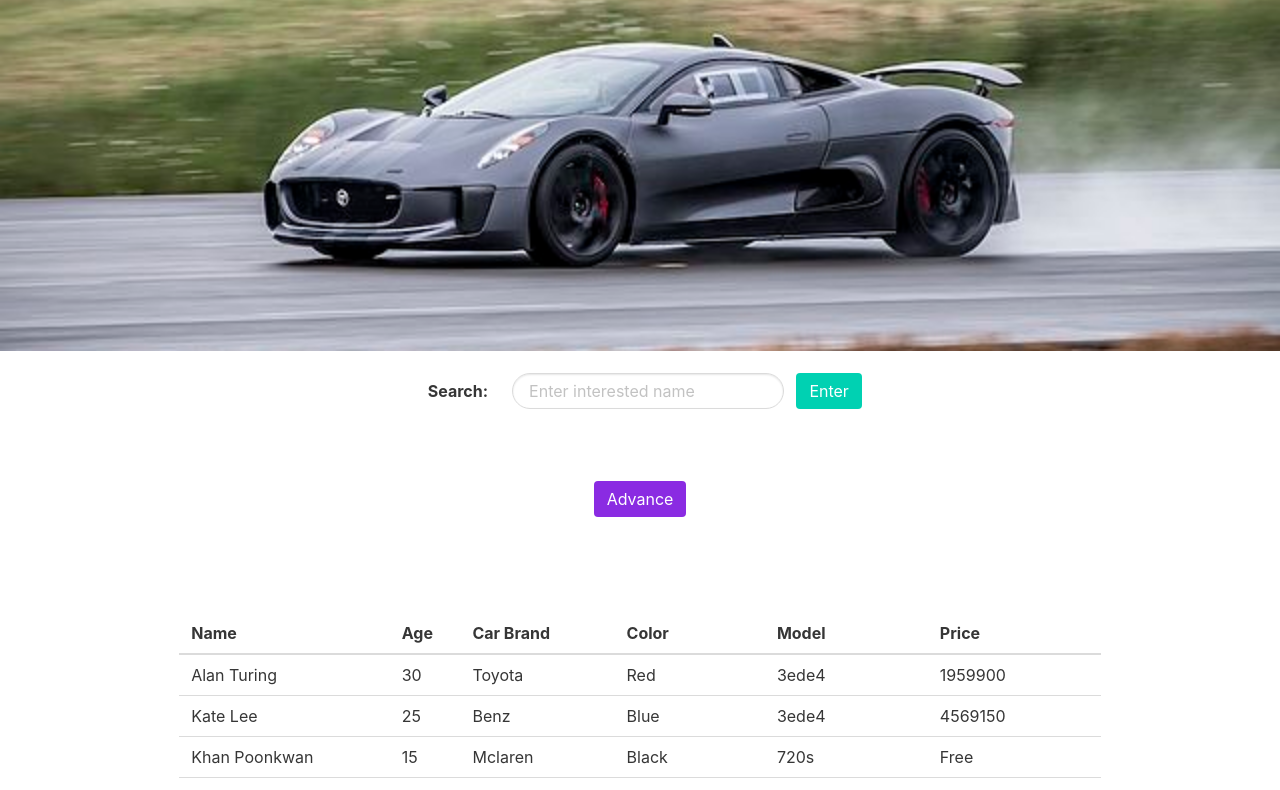
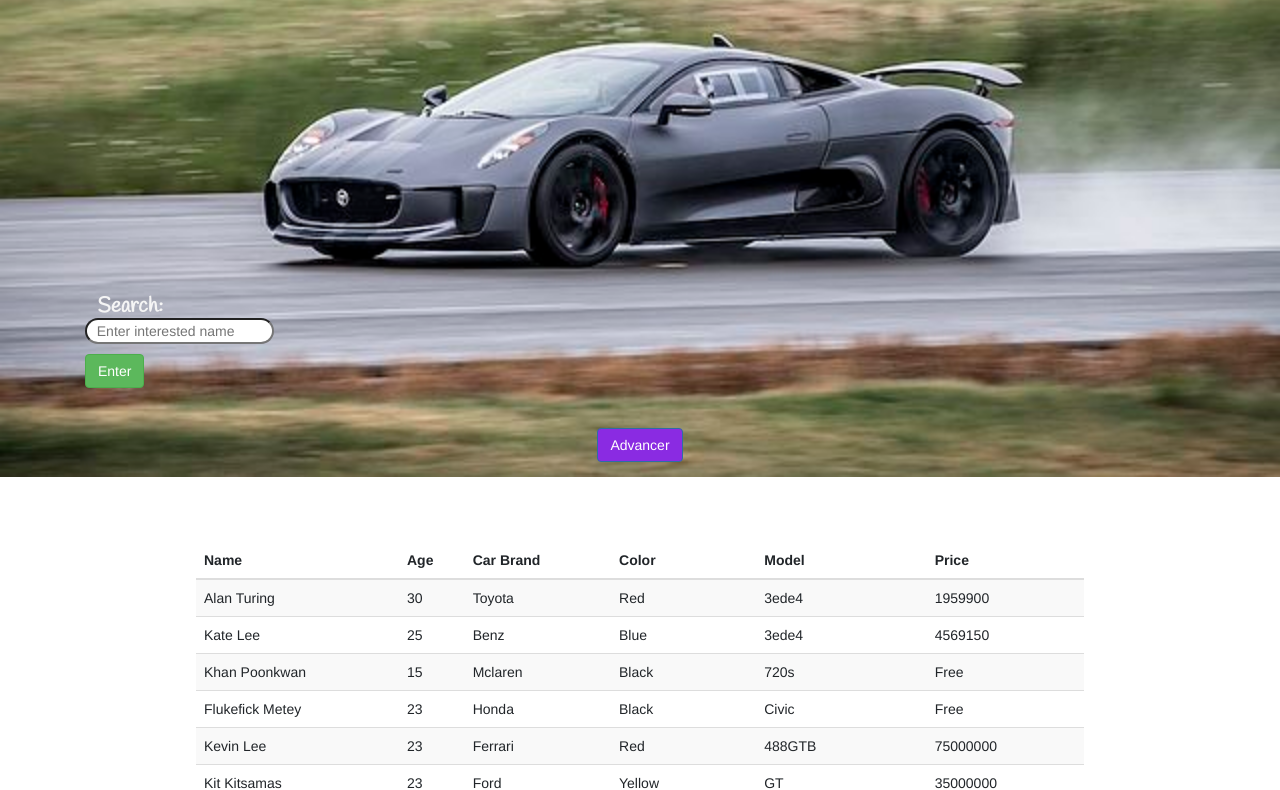
Before and after one commit to krittin1/krittin1.github.io, a plain HTML site: page jquery3/index.html in a window 1280 px wide. Shown: the part 169-959 px from the top of the page. Drawn offline with nearby package versions, Linux system fonts and the light colour scheme.

Commit message:
Add files via upload

```diff
--- a/jquery3/index.html
+++ b/jquery3/index.html
@@ -5,9 +5,13 @@
     <meta name="viewport" content="width=device-width, initial-scale=1.0">
     <meta http-equiv="X-UA-Compatible" content="ie=edge">
     <title>JQuery 3 for fun</title>
-    <link rel="stylesheet" href="bulma-0.7.2/css/bulma.min.css">
+    <link rel="stylesheet" href="https://stackpath.bootstrapcdn.com/bootstrap/4.2.1/css/bootstrap.min.css" integrity="sha384-GJzZqFGwb1QTTN6wy59ffF1BuGJpLSa9DkKMp0DgiMDm4iYMj70gZWKYbI706tWS" crossorigin="anonymous">
+
     <link rel="stylesheet" href="style.css">
+    <meta name="viewport" content="width=device-width, initial-scale=1">
+    <link rel="stylesheet" href="https://maxcdn.bootstrapcdn.com/bootstrap/3.4.0/css/bootstrap.min.css">
 
+    <link rel="stylesheet" href="https://use.fontawesome.com/releases/v5.7.1/css/all.css" integrity="sha384-fnmOCqbTlWIlj8LyTjo7mOUStjsKC4pOpQbqyi7RrhN7udi9RwhKkMHpvLbHG9Sr" crossorigin="anonymous">
 </head>
 <body >
 
@@ -21,15 +25,17 @@
                 <div class="field is-horizontal">
                     <div class="field-label is-normal">
                         <label class="label"  for="input-text">Search: </label>
+
                     </div>
                     <div class="field-body">
                         <div class="field">
                             <p class="control">
-                                <input  class="input is-rounded" type="text" id="input-text" placeholder="Enter interested name">
+                                <input  class="input is-rounded" type="text" id="input-text" placeholder="  Enter interested name">
+
                             </p>
                         </div>
                         <div class="control">
-                            <button id="submit-btn" class="button is-primary">Enter</button>
+                            <button id="submit-btn" class="btn btn-success">Enter</button>
                         </div>
                     </div>
                 </div>
@@ -40,15 +46,15 @@
         <br>
 
         <center>
-            <button id="advance" style="background-color:blueviolet;"class="button is-primary">Advance</button>
+            <button id="advance" style="background-color:blueviolet;"class="btn btn-primary">Advancer</button>
         </center>
         <section id="advance-group">
             <label class="label is-horizontal"  for="input-text">Brand: </label>
-            <input  class="input is-rounded is-horizontal" type="text" id="input-brand" placeholder="Enter interested brand">
+            <input  class="input is-rounded is-horizontal" type="text" id="input-brand" placeholder="  Enter interested brand">
             <label class="label is-horizontal"  for="input-text">Model: </label>
-            <input  class="input is-rounded is-horizontal" type="text" id="input-model" placeholder="Enter interested model">
+            <input  class="input is-rounded is-horizontal" type="text" id="input-model" placeholder="  Enter interested model">
 
-            <button id="advance-search-btn" style="background-color:rgba(255, 99, 71, 0.5);" class="button is-primary">Search</button>
+            <button id="advance-search-btn" style="background-color:rgba(255, 99, 71, 0.5);" class="btn btn-info">Search</button>
         </section>
         <br>
         <br><br><br>
--- a/jquery3/style.css
+++ b/jquery3/style.css
@@ -12,9 +12,9 @@
 body {
 
     height: 520px;
-    background: url("car.jpg") center;
+    background: url("car.jpg") center no-repeat;
     background-size: cover;
-    color: white;
+    color: black;
 
 
     padding: 5px;
@@ -46,7 +46,26 @@ body {
     font-size: 25px;
 
 }
+#input-text{
+    border-radius: 100px;
 
+}
+
+#input-brand{
+    border-radius: 100px;
+
+}
+
+
+#input-model{
+    border-radius: 100px;
+
+}
+.container label{
+    color:whitesmoke;
+    font-size: 150%;
+    font-family: 'Handlee', cursive;
+}
 a:link {
     font-weight: bold;
     text-decoration: none;
@@ -67,4 +86,9 @@ a:link {
     footer{
       background-color: black;
       margin:0px;
+
     }
+
+    footer p{
+        color: whitesmoke;
+    }
```
